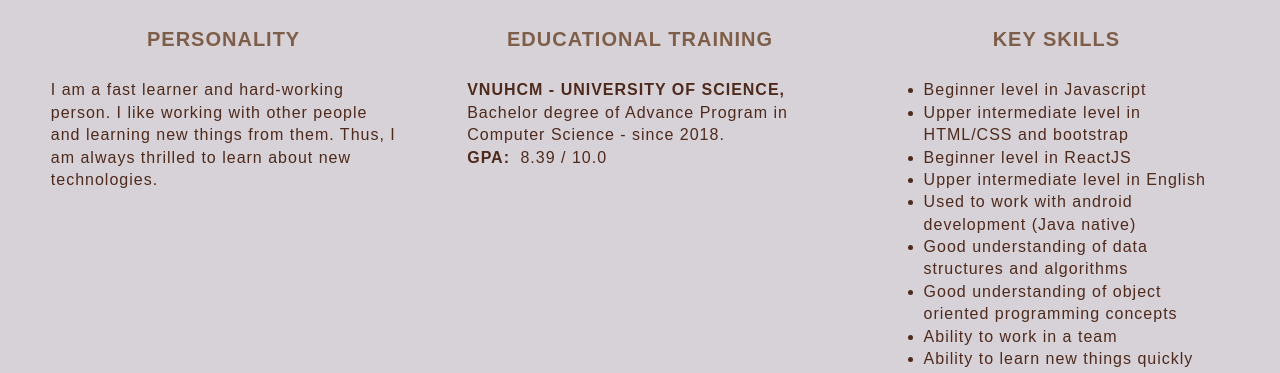
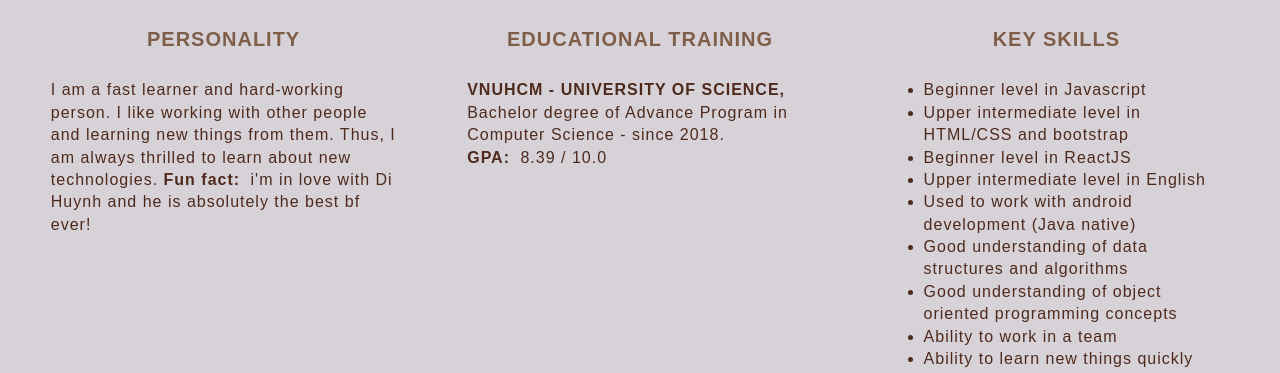
Before and after one commit to DiDi035/DiDi035.github.io, a plain HTML site: page nhi.html in a window 1280 px wide. Shown: the part 456-829 px from the top of the page. Drawn offline with Linux system fonts and the light colour scheme.

```diff
--- a/nhi.html
+++ b/nhi.html
@@ -30,7 +30,8 @@
           <p>
             I am a fast learner and hard-working person. I like working with
             other people and learning new things from them. Thus, I am always
-            thrilled to learn about new technologies.
+            thrilled to learn about new technologies. <strong>Fun fact:</strong>
+            i'm in love with Di Huynh and he is absolutely the best bf ever!
           </p>
         </div>
         <div class="nhi-equal-col">
@@ -93,7 +94,7 @@
             <br />
             <strong>Team size:</strong> 4
             <br />
-            <strong>Duration:</strong> 3 months
+            <strong>Duration:</strong> 24 hours
             <br />
             <strong>Link to project:</strong>
             <a href="https://github.com/Lisu35/Chatchit">here</a>
```
